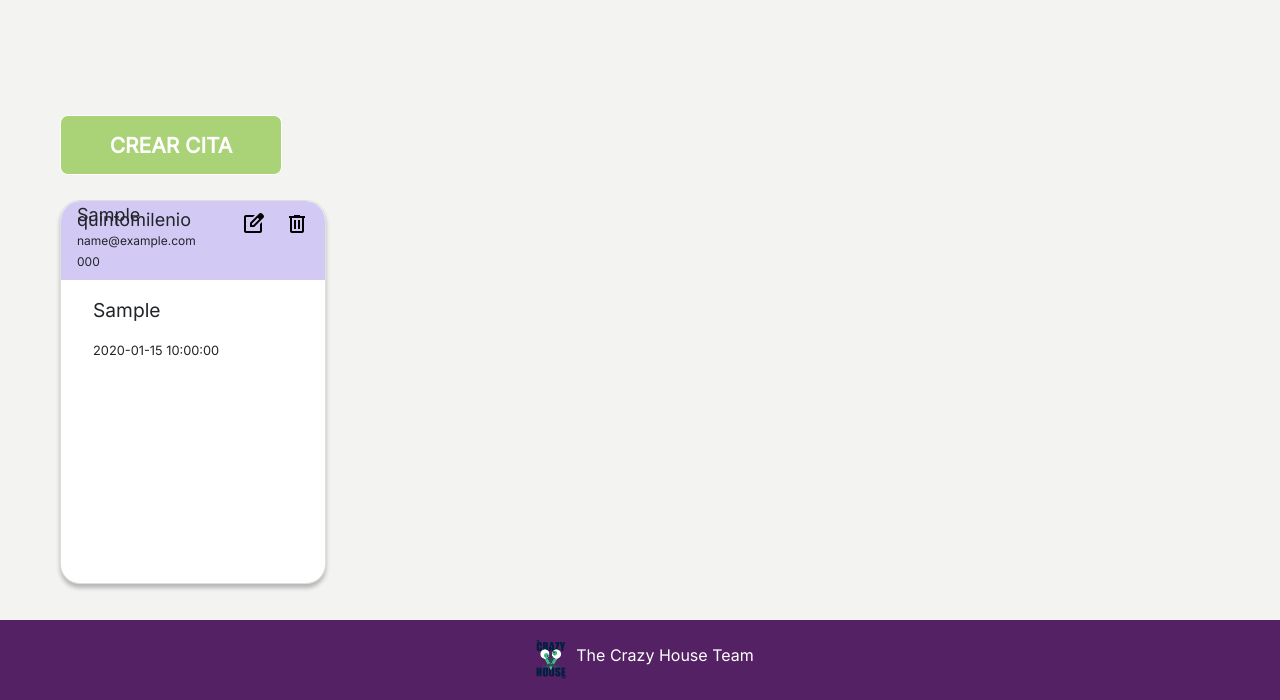
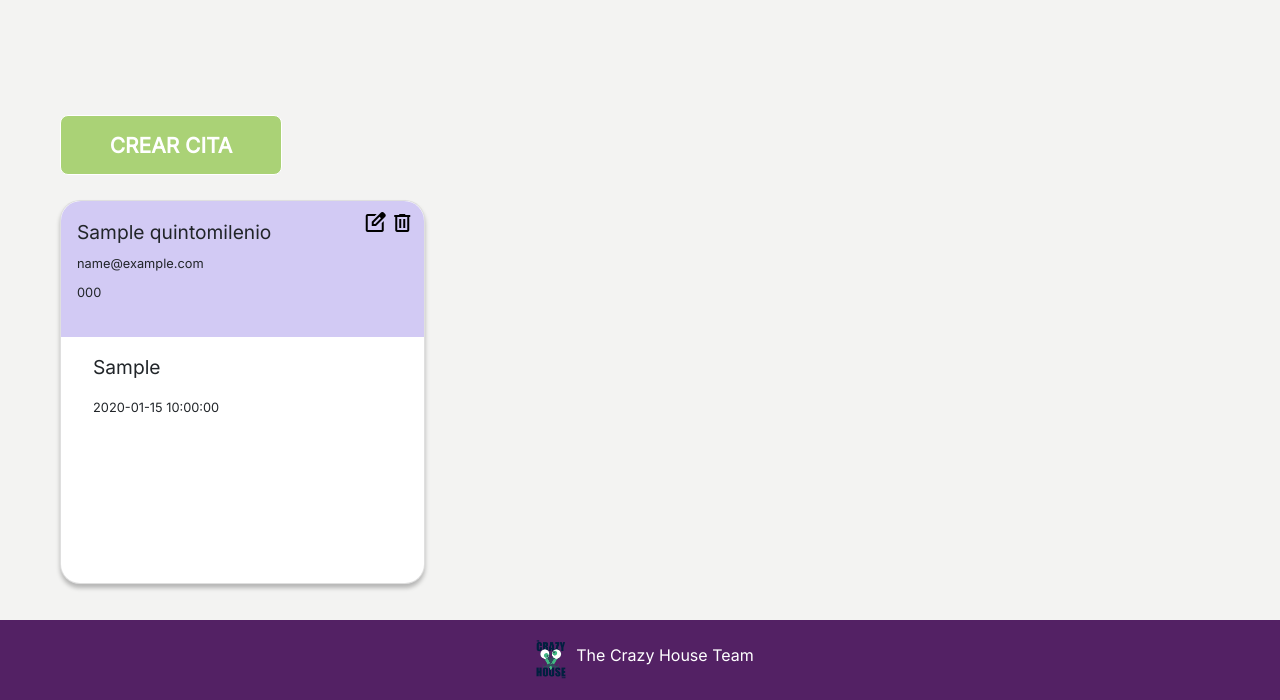
Before and after one commit to Sergio-Fernandez-Dev/quintomilenio, a PHP site: page / in a window 1280 px wide; the page is wider, and only the part inside the window is pictured. Shown: the part 426-1126 px from the top of that part. Run offline with PHP 8.4, Linux system fonts and the light colour scheme; tables that the repository leaves empty hold one stand-in row (values such as "Sample post").

Commit message:
buttons and moäl

```diff
--- a/src/Views/app.css
+++ b/src/Views/app.css
@@ -1,4 +1,5 @@
 @import url(./components/header/header.css);
+@import url(./components/modal/modal.css);
 @import url(./appointmentsList.css);
 @import url(./components/footer/footer.css);
 @import url(./components/card/card.css);
--- a/src/Views/appointmentsList.css
+++ b/src/Views/appointmentsList.css
@@ -2,7 +2,7 @@
   display: grid;
   gap: 2rem;
   grid-auto-rows: 25rem;
-  grid-template-columns: repeat(auto-fill, minmax(15rem, 1fr));
+  grid-template-columns: repeat(auto-fill, minmax(17rem, 1fr));
 }
 
 .btn-float {
--- a/src/Views/components/card/card.css
+++ b/src/Views/components/card/card.css
@@ -3,12 +3,15 @@
     box-shadow: 0px 4px 4px rgba(0, 0, 0, 0.25);
 }
 .card-header-custom {
+    min-height:  136px;
     display: flex;
+    align-items: center;
+    justify-content: space-between;
     border-radius: 20px 20px 0 0;
     background-color: var(--secondary-color);
-    font-size: 12px;
-    line-height: 5px;
-    padding: 0.7rem 1rem 0 1rem;
+    font-size: 0.8em;
+    line-height:  1em;
+    padding: 0 1rem;
 }
 .card-header-data {
     width: 80%;
@@ -16,17 +19,21 @@
 .card-user-name {
     font-size: 1.5em;
     font-weight: 400;
+    line-height: 1em;
 }
 .card-header-buttons{
-    display: flex;
-    align-items: flex-start;
-    gap: 20px;
+    position: absolute;
+    top: 10px;
+    right: 10px;
 }
 .card-header-buttons button{
     border: 0;
     background-color: transparent;
+
 }
-
+.delete-button {
+    margin-top: 10px;
+}
 .card-body {
     padding: 1rem 2rem;
     overflow: hidden;
--- a/src/Views/components/card/card.php
+++ b/src/Views/components/card/card.php
@@ -1,5 +1,4 @@
 <div class='card mb-3'>
-
     <div class='card-header-custom'>
         <div class='card-header-data'>
             <p class="card-user-name"><?php echo $name ?></p>
@@ -14,7 +13,7 @@
                     </span></button>
             </a>
 
-            <button type="button" value="<?php echo $id ?>" data-bs-toggle="modal" data-bs-target="#appointmentModal" class="material-symbols-outlined">
+            <button type="button" value="<?php echo $id ?>" data-bs-toggle="modal" data-bs-target="#appointmentModal" class="material-symbols-outlined" id="delete-button">
                 delete
             </button>
 
--- a/src/Views/components/modal/modal.html
+++ b/src/Views/components/modal/modal.html
@@ -1,4 +1,4 @@
-<div class="modal fade" id="appointmentModal" tabindex="-1" aria-labelledby="modalLabel" aria-hidden="true">
+<div class="modal" id="appointmentModal" tabindex="-1" aria-labelledby="modalLabel" aria-hidden="true">
   <div class="modal-dialog">
     <div class="modal-content">
       <div class="modal-header">
```
Also changed, not shown: src/Views/components/modal/modal.css (added, +27 -0 lines).
